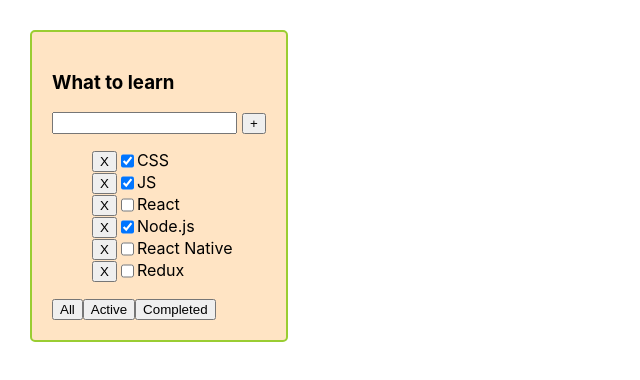
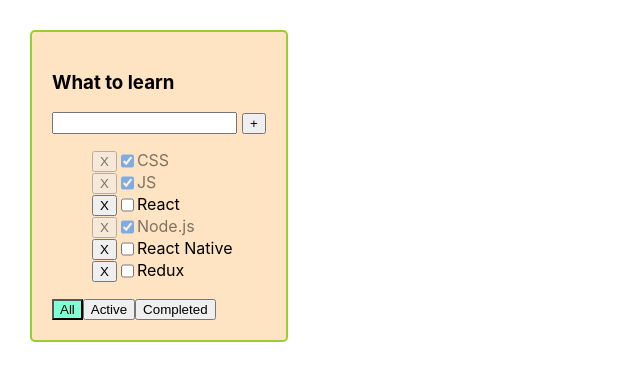
Before and after one commit to Diana-Balaban98/TaskMaster_Pro, a React (Create React App) app: page / in a window 1280 px wide. Shown: the top 380 px of the page, without its empty margins (0-640 px from the left). Built offline with nearby package versions, Linux system fonts and the light colour scheme.

Commit message:
add validation for input

```diff
--- a/src/App.tsx
+++ b/src/App.tsx
@@ -8,7 +8,7 @@ export type FilterValuesType = "all" | "completed" | "active"
 
 const App = () => {
 
-    let [tasks, setTasks] = useState<Array<TaskType>>( [
+    const [tasks, setTasks] = useState<Array<TaskType>>( [
         {id: v1(), title: "CSS", isDone: true},
         {id: v1(), title: "JS", isDone: true},
         {id: v1(), title: "React", isDone: false},
@@ -21,6 +21,10 @@ const App = () => {
     const addTasks = (title: string) => {
         let newTask = {id: v1(), title: title, isDone: false}
         setTasks([newTask, ...tasks])
+    }
+
+    const changeStatus = (taskId: string, checkedValue: boolean) => {
+        setTasks(tasks.map(el => el.id === taskId ? {...el, isDone: checkedValue} : el))
     }
 
 
@@ -54,6 +58,7 @@ const App = () => {
                 removeTask={removeTask}
                 changeFilter={changeFilter}
                 addTasks={addTasks}
+                changeStatus={changeStatus}
             />
         </div>
     );
--- a/src/TodoList.tsx
+++ b/src/TodoList.tsx
@@ -1,6 +1,7 @@
 import React, {ChangeEvent, useState} from "react";
 import {FilterValuesType} from "./App";
 import {Button} from "./components/Button";
+import s from "./Todolist.module.css"
 
 
 export type TaskType = {
@@ -15,23 +16,32 @@ type TodolistPropsType = {
     removeTask: (id: string) => void
     changeFilter: (value: FilterValuesType) => void
     addTasks: (title: string) => void
+    changeStatus: (taskId: string, checkedValue: boolean) => void
 }
 
 export const Todolist = (props: TodolistPropsType) => {
 
-    let [newTask, setNewTask] = useState<string>("")
+    const [newTask, setNewTask] = useState<string>("")
+    const [error, setError] = useState< string | boolean>("")
+    const [buttonName, setButtonName] = useState<FilterValuesType>("all")
 
     const onChangeInputHandler = (event: ChangeEvent<HTMLInputElement>) => {
+        setError(false)
         setNewTask(event.currentTarget.value)
     }
 
     const removeHandler = (filter: FilterValuesType) => {
         props.changeFilter(filter)
+        setButtonName(filter)
     }
 
     const onClickHandler = () => {
-        props.addTasks(newTask)
-        setNewTask("")
+        if (newTask.trim() !== "") {
+            props.addTasks(newTask.trim())
+            setNewTask("")
+        } else  {
+            setError("Title is required")
+        }
     }
 
     const onKeyPressHandler = (event: React.KeyboardEvent<HTMLInputElement>) => {
@@ -44,10 +54,15 @@ export const Todolist = (props: TodolistPropsType) => {
             props.removeTask(tID)
     }
 
+    const changeStatusHandler = (e: ChangeEvent<HTMLInputElement>, id: string) => {
+        props.changeStatus(id, e.currentTarget.checked)
+    }
+
     const mappedTasks = props.tasks.map((task, index) => {
-        return <li style={{display: "flex"}} key={index}>
+
+        return <li className={task.isDone? s.isDone : ""} style={{display: "flex"}} key={index}>
             <Button name={"X"} callBack={() => removeTaskHandler(task.id)}/>
-            <input value={newTask} type="checkbox" checked={task.isDone}/>
+            <input value={newTask} type="checkbox" checked={task.isDone} onChange={(e) => changeStatusHandler(e, task.id)}/>
             <span>{task.title}</span>
         </li>
     })
@@ -57,18 +72,19 @@ export const Todolist = (props: TodolistPropsType) => {
         <div className="todolist">
             <h3>{props.title}</h3>
             <div style={{display: "flex"}}>
-                <input style={{marginRight: "5px"}} value={newTask} onChange={onChangeInputHandler} onKeyPress={onKeyPressHandler}/>
+                <input className={error ? s.error : ""} style={{marginRight: "5px"}} value={newTask} onChange={onChangeInputHandler} onKeyPress={onKeyPressHandler}/>
                 <Button name={"+"} callBack={onClickHandler}/>
             </div>
+            {error && <div className={s.errorMessage}>{error}</div>}
             <ul>
                 {
                     mappedTasks
                 }
             </ul>
             <div>
-                <button onClick={() => removeHandler("all")}>All</button>
-                <button onClick={() => removeHandler("active")}>Active</button>
-                <button onClick={() => removeHandler("completed")}>Completed</button>
+                <button className={buttonName === "all" ? s.activeFilter : ""} onClick={() => removeHandler("all")}>All</button>
+                <button className={buttonName === "active" ? s.activeFilter : ""} onClick={() => removeHandler("active")}>Active</button>
+                <button className={buttonName === "completed" ? s.activeFilter : ""} onClick={() => removeHandler("completed")}>Completed</button>
             </div>
         </div>
     )
--- /dev/null
+++ b/src/Todolist.module.css
@@ -0,0 +1,15 @@
+.error {
+    border: red 1px solid;
+}
+
+.errorMessage {
+    color: red;
+}
+
+.activeFilter{
+    background-color: aquamarine;
+}
+
+.isDone {
+    opacity: 0.5;
+}
```
